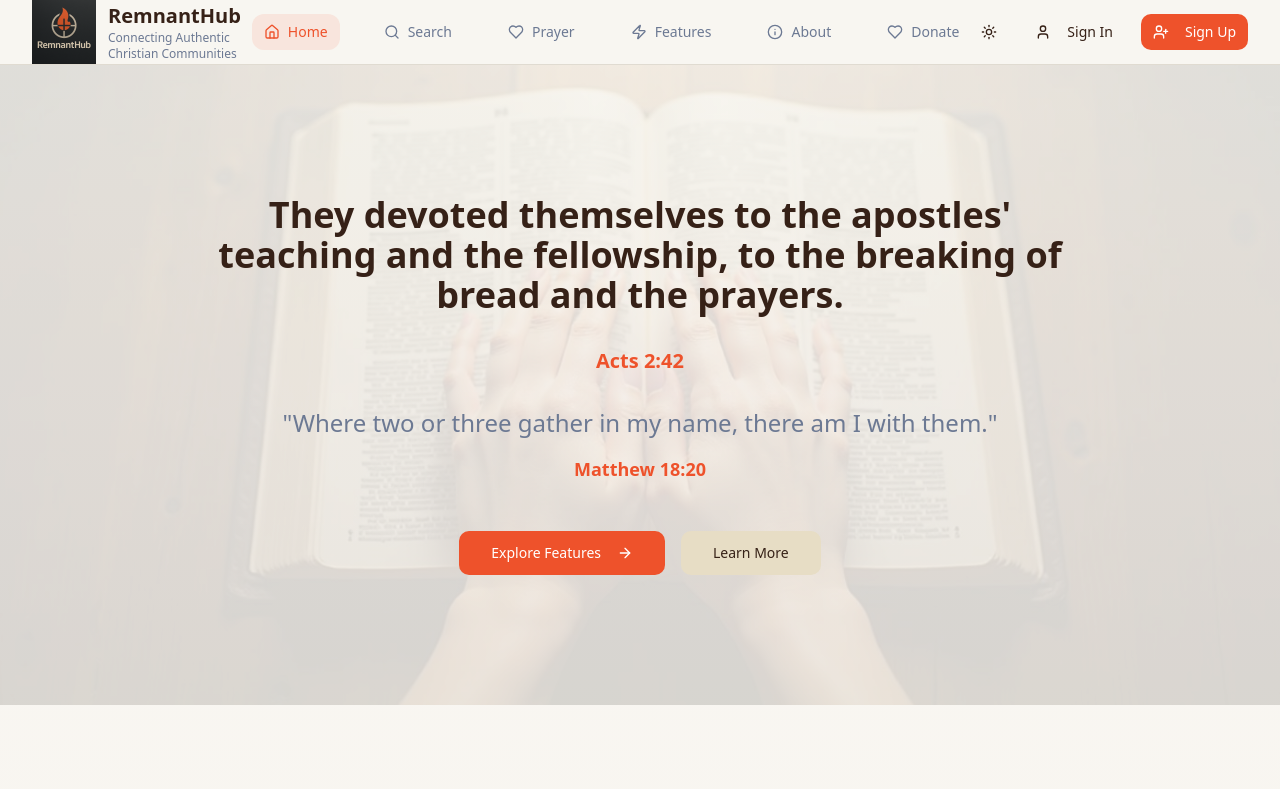
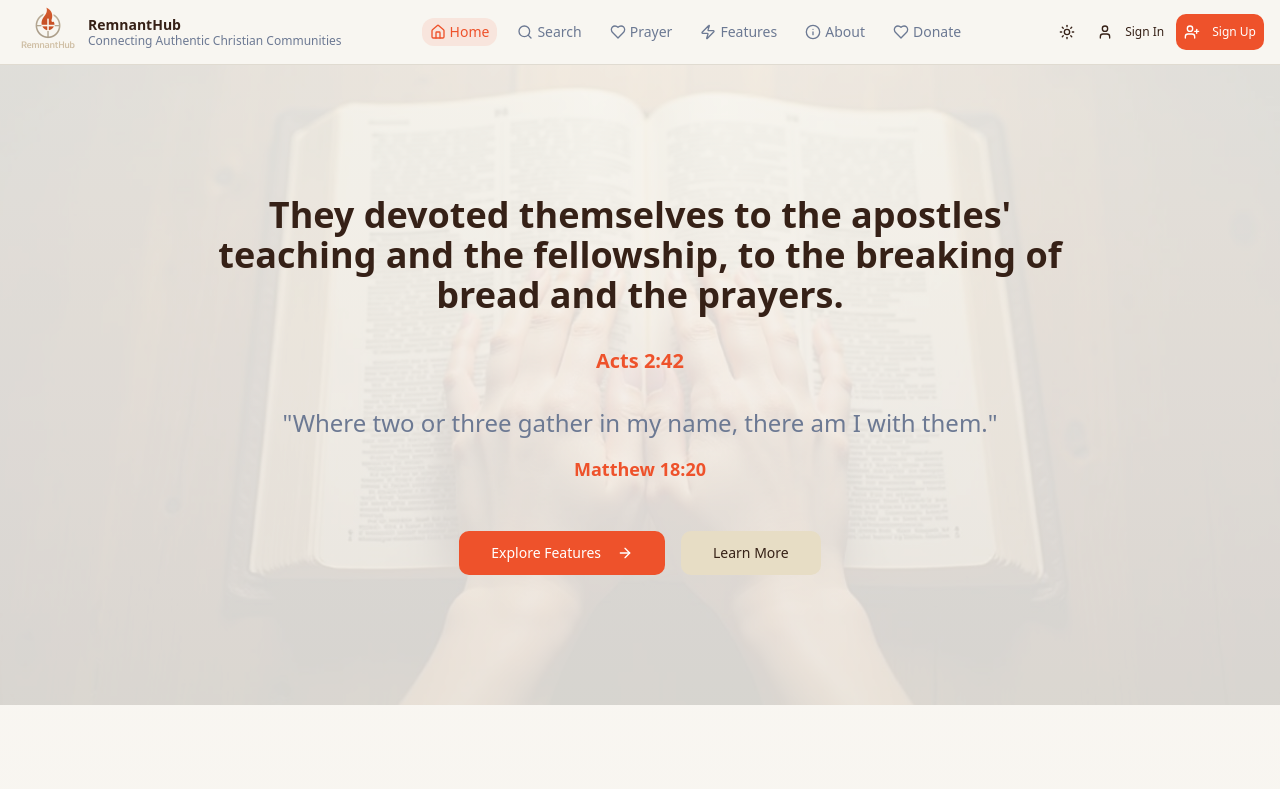
Before and after one commit to Zadok777/RemnantHub-WebApp, a React (Vite) app: page / in a window 1280 px wide. Shown: the top 789 px of the page. Built offline with nearby package versions, Linux system fonts and the light colour scheme.

Commit message:
Reverted to commit 48d953b7dfa95582f3aa80c6a3ea739d5ddf459f

```diff
--- a/src/components/layout/Navigation.tsx
+++ b/src/components/layout/Navigation.tsx
@@ -4,101 +4,109 @@ import { Button } from '@/components/ui/button';
 import { Menu, X, Home, Search, Zap, Info, Heart, User, UserPlus, LogOut, Settings } from 'lucide-react';
 import { ThemeToggle } from './ThemeToggle';
 import { useAuth } from '@/contexts/AuthContext';
+
 const Navigation = () => {
   const [isOpen, setIsOpen] = useState(false);
   const location = useLocation();
-  const {
-    user,
-    loading,
-    signOut
-  } = useAuth();
-  const navigation = [{
-    name: 'Home',
-    href: '/',
-    icon: Home
-  }, {
-    name: 'Search',
-    href: '/search',
-    icon: Search
-  }, {
-    name: 'Prayer',
-    href: '/prayers',
-    icon: Heart
-  }, {
-    name: 'Features',
-    href: '/features',
-    icon: Zap
-  }, {
-    name: 'About',
-    href: '/about',
-    icon: Info
-  }, {
-    name: 'Donate',
-    href: '/donate',
-    icon: Heart
-  }];
+  const { user, loading, signOut } = useAuth();
+
+  const navigation = [
+    { name: 'Home', href: '/', icon: Home },
+    { name: 'Search', href: '/search', icon: Search },
+    { name: 'Prayer', href: '/prayers', icon: Heart },
+    { name: 'Features', href: '/features', icon: Zap },
+    { name: 'About', href: '/about', icon: Info },
+    { name: 'Donate', href: '/donate', icon: Heart },
+  ];
+
   const isActive = (path: string) => location.pathname === path;
-  return <nav className="bg-background/95 backdrop-blur-md border-b border-border sticky top-0 z-50">
-      <div className="max-w-7xl mx-auto px-4 sm:px-6 lg:px-8">
-        <div className="flex justify-between items-center h-16">
-          {/* Logo */}
-          <Link to="/" className="flex items-center space-x-3">
-            <img src="/lovable-uploads/6c5c7043-4203-46aa-b99f-b705da559ade.png" alt="RemnantHub Logo" className="w-16 w-1 6" />
-            <div>
-              <h1 className="text-xl font-bold text-foreground">RemnantHub</h1>
-              <p className="text-xs text-muted-foreground hidden sm:block">
+
+  return (
+    <nav className="bg-background/95 backdrop-blur-md border-b border-border sticky top-0 z-50">
+      <div className="max-w-7xl mx-auto px-1 sm:px-2 lg:px-4">
+        <div className="flex justify-between items-center h-16 gap-4">
+          {/* Logo - Compact but with full text */}
+          <Link to="/" className="flex items-center space-x-2 flex-shrink-0 min-w-0">
+            <img
+              src="/lovable-uploads/3c84f68c-03b5-4889-906e-f88709ab46b7.png"
+              alt="RemnantHub Logo"
+              className="w-16 h-16 flex-shrink-0 rounded-lg"
+            />
+            <div className="min-w-0">
+              <h1 className="text-sm font-bold text-foreground leading-tight">RemnantHub</h1>
+              <p className="text-xs text-muted-foreground hidden sm:block leading-tight">
                 Connecting Authentic Christian Communities
               </p>
             </div>
           </Link>
 
-          {/* Desktop Navigation */}
-          <div className="hidden md:flex items-center space-x-8">
-            {navigation.map(item => {
+          {/* Desktop Navigation - More compact */}
+          <div className="hidden md:flex items-center space-x-1 lg:space-x-3 flex-shrink-0">
+            {navigation.map((item) => {
               const Icon = item.icon;
-            return <Link key={item.name} to={item.href} className={`flex items-center space-x-2 px-3 py-2 rounded-lg text-sm font-medium transition-colors ${isActive(item.href) ? 'text-primary bg-primary/10' : 'text-muted-foreground hover:text-foreground hover:bg-accent'}`}>
-                  <Icon className="w-4 h-4" />
-                  <span>{item.name}</span>
-                </Link>;
+              return (
+                <Link
+                  key={item.name}
+                  to={item.href}
+                  className={`flex items-center space-x-1 px-1 lg:px-2 py-1 rounded-lg text-xs lg:text-sm font-medium transition-colors whitespace-nowrap ${
+                    isActive(item.href)
+                      ? 'text-primary bg-primary/10'
+                      : 'text-muted-foreground hover:text-foreground hover:bg-accent'
+                  }`}
+                >
+                  <Icon className="w-3 h-3 lg:w-4 lg:h-4 flex-shrink-0" />
+                  <span className="hidden lg:inline">{item.name}</span>
+                </Link>
+              );
             })}
           </div>
 
-          {/* Auth Buttons */}
-          <div className="hidden md:flex items-center space-x-4">
+          {/* Auth Buttons - More compact */}
+          <div className="hidden md:flex items-center space-x-1 flex-shrink-0">
             <ThemeToggle />
-            {loading ? <div className="w-20 h-8 bg-muted rounded animate-pulse" /> : user ? <>
-                <span className="text-sm text-muted-foreground">
-                  Welcome, {user.user_metadata?.display_name || user.email}
+            {loading ? (
+              <div className="w-12 h-8 bg-muted rounded animate-pulse" />
+            ) : user ? (
+              <>
+                <span className="text-xs text-muted-foreground max-w-20 truncate hidden xl:block">
+                  {user.user_metadata?.display_name || user.email}
                 </span>
                 <Button variant="ghost" size="sm" asChild>
-                  <Link to="/dashboard" className="flex items-center space-x-2">
-                    <Settings className="w-4 h-4" />
-                    <span>Dashboard</span>
+                  <Link to="/dashboard" className="flex items-center space-x-1 px-1 lg:px-2">
+                    <Settings className="w-3 h-3 lg:w-4 lg:h-4" />
+                    <span className="hidden xl:inline text-xs">Dashboard</span>
                   </Link>
                 </Button>
-                <Button variant="outline" size="sm" onClick={signOut}>
-                  <LogOut className="w-4 h-4 mr-2" />
-                  Sign Out
+                <Button variant="outline" size="sm" onClick={signOut} className="px-1 lg:px-2">
+                  <LogOut className="w-3 h-3 lg:w-4 lg:h-4" />
+                  <span className="hidden xl:inline ml-1 text-xs">Sign Out</span>
                 </Button>
-              </> : <>
-                <Button variant="ghost" size="sm" asChild>
-                  <Link to="/auth" className="flex items-center space-x-2">
-                    <User className="w-4 h-4" />
-                    <span>Sign In</span>
+              </>
+            ) : (
+              <>
+                <Button variant="ghost" size="sm" asChild className="px-1 lg:px-2">
+                  <Link to="/auth" className="flex items-center space-x-1">
+                    <User className="w-3 h-3 lg:w-4 lg:h-4" />
+                    <span className="hidden xl:inline text-xs">Sign In</span>
                   </Link>
                 </Button>
-                <Button size="sm" asChild>
-                  <Link to="/auth" className="flex items-center space-x-2">
-                    <UserPlus className="w-4 h-4" />
-                    <span>Sign Up</span>
+                <Button size="sm" asChild className="px-1 lg:px-2">
+                  <Link to="/auth" className="flex items-center space-x-1">
+                    <UserPlus className="w-3 h-3 lg:w-4 lg:h-4" />
+                    <span className="hidden xl:inline text-xs">Sign Up</span>
                   </Link>
                 </Button>
-              </>}
+              </>
+            )}
           </div>
 
           {/* Mobile menu button */}
           <div className="md:hidden">
-            <Button variant="ghost" size="sm" onClick={() => setIsOpen(!isOpen)}>
+            <Button
+              variant="ghost"
+              size="sm"
+              onClick={() => setIsOpen(!isOpen)}
+            >
               {isOpen ? <X className="w-5 h-5" /> : <Menu className="w-5 h-5" />}
             </Button>
           </div>
@@ -106,17 +114,32 @@ const Navigation = () => {
       </div>
 
       {/* Mobile Navigation */}
-      {isOpen && <div className="md:hidden border-t border-border bg-background">
+      {isOpen && (
+        <div className="md:hidden border-t border-border bg-background">
           <div className="px-2 pt-2 pb-3 space-y-1">
-            {navigation.map(item => {
+            {navigation.map((item) => {
               const Icon = item.icon;
-          return <Link key={item.name} to={item.href} className={`flex items-center space-x-3 px-3 py-2 rounded-lg text-base font-medium transition-colors ${isActive(item.href) ? 'text-primary bg-primary/10' : 'text-muted-foreground hover:text-foreground hover:bg-accent'}`} onClick={() => setIsOpen(false)}>
+              return (
+                <Link
+                  key={item.name}
+                  to={item.href}
+                  className={`flex items-center space-x-3 px-3 py-2 rounded-lg text-base font-medium transition-colors ${
+                    isActive(item.href)
+                      ? 'text-primary bg-primary/10'
+                      : 'text-muted-foreground hover:text-foreground hover:bg-accent'
+                  }`}
+                  onClick={() => setIsOpen(false)}
+                >
                   <Icon className="w-5 h-5" />
                   <span>{item.name}</span>
-                </Link>;
+                </Link>
+              );
             })}
             <div className="border-t border-border pt-4 mt-4 space-y-2">
-              {loading ? <div className="w-full h-8 bg-muted rounded animate-pulse" /> : user ? <>
+              {loading ? (
+                <div className="w-full h-8 bg-muted rounded animate-pulse" />
+              ) : user ? (
+                <>
                   <p className="text-sm text-muted-foreground px-3">
                     Welcome, {user.user_metadata?.display_name || user.email}
                   </p>
@@ -133,7 +156,9 @@ const Navigation = () => {
                     <LogOut className="w-4 h-4 mr-2" />
                     Sign Out
                   </Button>
-                </> : <>
+                </>
+              ) : (
+                <>
                   <Button variant="ghost" className="w-full justify-start" asChild>
                     <Link to="/auth" onClick={() => setIsOpen(false)}>
                       <User className="w-4 h-4 mr-2" />
@@ -146,10 +171,14 @@ const Navigation = () => {
                       Sign Up
                     </Link>
                   </Button>
-                </>}
+                </>
+              )}
             </div>
           </div>
-        </div>}
-    </nav>;
+        </div>
+      )}
+    </nav>
+  );
 };
+
 export default Navigation;
```
Lines whose indentation alone changed are shown as unchanged.
